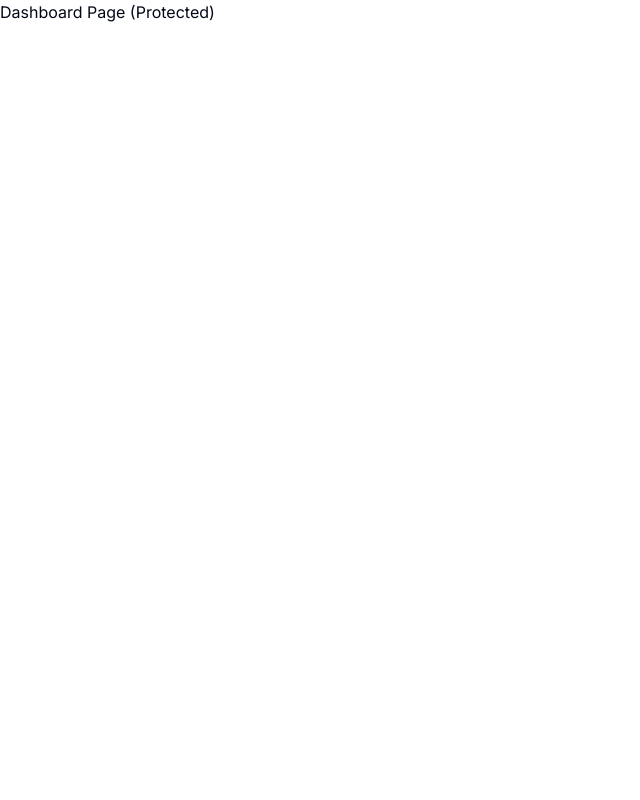
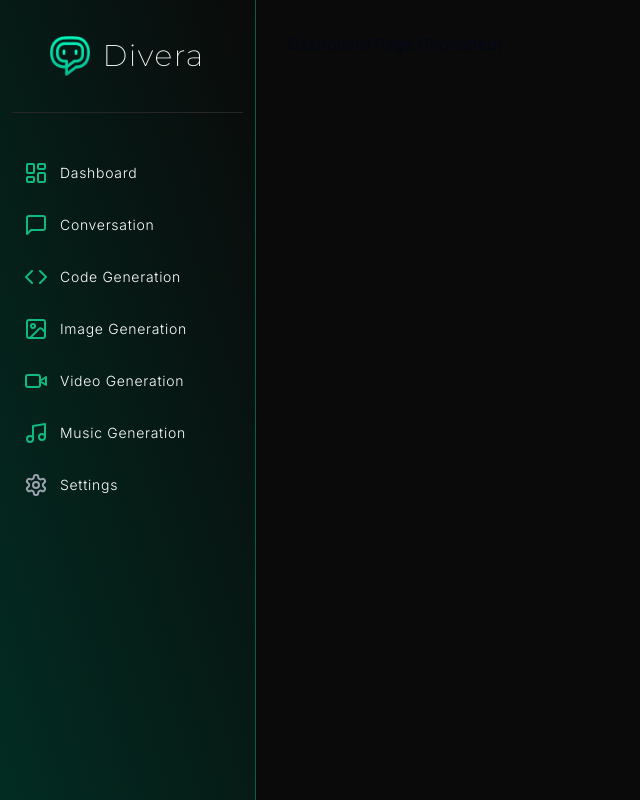
Before and after one commit to vrtttx/divera, a Next.js app: page /dashboard in a window 1280 px wide. Shown: the whole page, without its empty margins (0-640 px from the left). Built offline with nearby package versions, Linux system fonts and the light colour scheme.

Commit message:
feat: sidebar and navbar ui

```diff
--- a/app/(dashboard)/(routes)/dashboard/page.tsx
+++ b/app/(dashboard)/(routes)/dashboard/page.tsx
@@ -1,10 +1,7 @@
-import { UserButton } from '@clerk/nextjs';
-
 const DashboardPage = () => {
 	return (
 		<div>
 			<div>Dashboard Page (Protected)</div>
-			<UserButton afterSignOutUrl="/" />
 		</div>
 	);
 };
--- /dev/null
+++ b/app/(dashboard)/layout.tsx
@@ -0,0 +1,18 @@
+import Navbar from '@/components/Navbar';
+import Sidebar from '@/components/Sidebar';
+
+const DashboardLayout = ({ children }: { children: React.ReactNode }) => {
+	return (
+		<div className="h-full relative">
+			<div className="h-full hidden bg-gray-900 z-[80] md:w-64 md:flex md:flex-col md:fixed md:inset-y-0">
+				<Sidebar />
+			</div>
+			<main className="md:pl-72">
+				<Navbar />
+				{children}
+			</main>
+		</div>
+	);
+};
+
+export default DashboardLayout;
--- a/app/layout.tsx
+++ b/app/layout.tsx
@@ -22,7 +22,7 @@ export default function RootLayout({
 	return (
 		<ClerkProvider>
 			<html lang="en">
-				<body className={inter.className}>{children}</body>
+				<body className={`${inter.className} bg-neutral-950`}>{children}</body>
 			</html>
 		</ClerkProvider>
 	);
--- a/package.json
+++ b/package.json
@@ -10,6 +10,7 @@
   },
   "dependencies": {
     "@clerk/nextjs": "^4.23.3",
+    "@radix-ui/react-dialog": "^1.0.4",
     "@radix-ui/react-slot": "^1.0.2",
     "@types/node": "20.5.7",
     "@types/react": "18.2.21",
```
Also changed, not shown: 1 other file (tests, documents, lock files or other folders).
